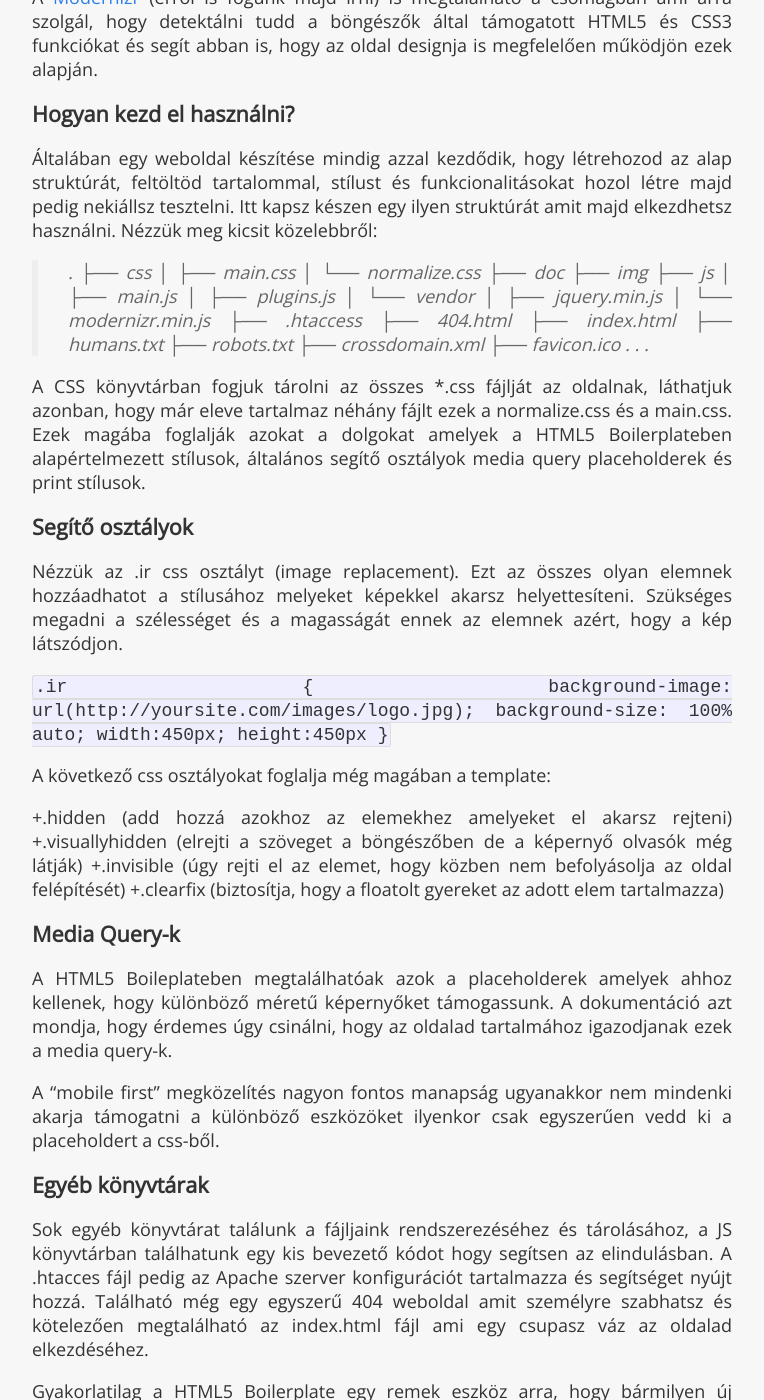
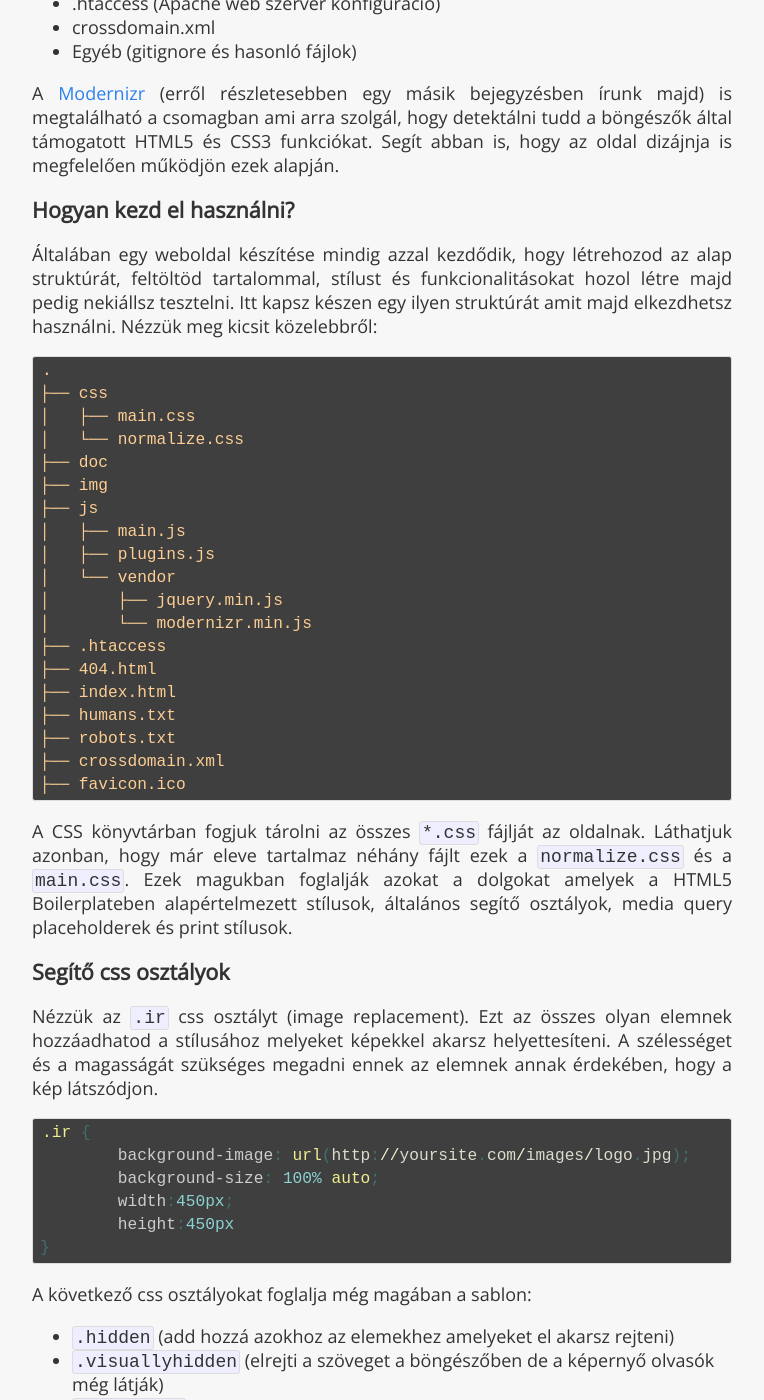
Before and after one commit to kir-dev/kir-dev.sch.bme.hu, a Jekyll site: the page built from _posts/2014-01-04-a-html5-boilerplate.md, in a window 1280 px wide and 1400 px high, scrolled down 650 px. Shown: the whole window, without its empty margins (258-1022 px from the left). Built offline with Jekyll 4.4.1, drawn with Linux system fonts in a browser that asks for light colours; some web fonts are replaced; Markdown is read by kramdown in place of the engine named in the settings; some of the changed text lies outside the part shown.

Commit message:
format, type, some correction in wording

```diff
--- a/_posts/2014-01-04-a-html5-boilerplate.md
+++ b/_posts/2014-01-04-a-html5-boilerplate.md
@@ -5,23 +5,23 @@ author: kresshy
 date: 2014-01-03 22:00:00
 ---
 
-A HTML5 Boilerplate egy front-end template amit arra találtak ki, hogy gyors, robusztus és
-alkalmazkodó weboldalakat tudj készíteni az új HTML5 funkcionalitásokkal. Ez egy open source projekt amit Paul Irish és Divya Manian készített és tökéletes arra, hogy cross-browser weboldalakat készíts amik működnek a régi böngészőkben is. A projekt letölthető a [HTML5 Boilerplate](http://html5boilerplate.com/) weboldaláról teljes csomagként vagy pedig egy kissebb válozatban amely nem tartalmazza a dokumentációt. Az utóbbi csak azonkan ajánlott akik már dolgoztak vele korábban.
+A HTML5 Boilerplate egy front-end template, amit arra találtak ki, hogy gyors, robusztus és
+alkalmazkodó weboldalakat tudj készíteni az új HTML5 funkcionalitásokkal. Ez egy open source projekt, amit Paul Irish és Divya Manian készített és tökéletes arra, hogy cross-browser weboldalakat készíts, amik működnek a régi böngészőkben is. A projekt letölthető a [HTML5 Boilerplate](http://html5boilerplate.com/) weboldaláról teljes csomagként vagy egy kisebb változatban, amely nem tartalmazza a dokumentációt. Az utóbbi csak azoknak ajánlott akik már dolgoztak vele korábban.
 
 ## Mi található a csomagban?
 
 Megtalálható minden olyan elem amelyre szükséged lehet a fejlesztés során beleértve a
 dokumentációkat is az egyes részekhez.
 
-+HTML
-+CSS
-+JavaScript
-+.htaccess (Apache web szerver konfiguráció)
-+Crossdomain.xml
-+Egyéb (gitignore és hasonló fájlok)
+* HTML
+* CSS
+* JavaScript
+* .htaccess (Apache web szerver konfiguráció)
+* crossdomain.xml
+* Egyéb (gitignore és hasonló fájlok)
 
-A [Modernizr](http://modernizr.com/) (erről is fogunk majd írni) is megtalálható a csomagban ami arra szolgál, hogy detektálni tudd a böngészők által támogatott HTML5 és CSS3 funkciókat és segít abban is, hogy
-az oldal designja is megfelelően működjön ezek alapján.
+A [Modernizr](http://modernizr.com/) (erről részletesebben egy másik bejegyzésben írunk majd) is megtalálható a csomagban ami arra szolgál, hogy detektálni tudd a böngészők által támogatott HTML5 és CSS3 funkciókat. Segít abban is, hogy
+az oldal dizájnja is megfelelően működjön ezek alapján.
 
 ## Hogyan kezd el használni?
 
@@ -29,60 +29,56 @@ az oldal designja is megfelelően működjön ezek alapján.
 feltöltöd tartalommal, stílust és funkcionalitásokat hozol létre majd pedig nekiállsz tesztelni.
 Itt kapsz készen egy ilyen struktúrát amit majd elkezdhetsz használni. Nézzük meg kicsit közelebbről:
 
->.
->├── css
->│   ├── main.css
->│   └── normalize.css
->├── doc
->├── img
->├── js
->│   ├── main.js
->│   ├── plugins.js
->│   └── vendor
->│       ├── jquery.min.js
->│       └── modernizr.min.js
->├── .htaccess
->├── 404.html
->├── index.html
->├── humans.txt
->├── robots.txt
->├── crossdomain.xml
->├── favicon.ico
->.
->.
->.
+    .
+    ├── css
+    │   ├── main.css
+    │   └── normalize.css
+    ├── doc
+    ├── img
+    ├── js
+    │   ├── main.js
+    │   ├── plugins.js
+    │   └── vendor
+    │       ├── jquery.min.js
+    │       └── modernizr.min.js
+    ├── .htaccess
+    ├── 404.html
+    ├── index.html
+    ├── humans.txt
+    ├── robots.txt
+    ├── crossdomain.xml
+    ├── favicon.ico
 
+A CSS könyvtárban fogjuk tárolni az összes `*.css` fájlját az oldalnak. Láthatjuk azonban, hogy már eleve tartalmaz néhány fájlt ezek a `normalize.css` és a `main.css`. Ezek magukban foglalják azokat a dolgokat amelyek a HTML5 Boilerplateben alapértelmezett stílusok, általános segítő osztályok, media query placeholderek és print stílusok.
 
-A CSS könyvtárban fogjuk tárolni az összes *.css fájlját az oldalnak, láthatjuk azonban, hogy már eleve tartalmaz néhány fájlt ezek a normalize.css és a main.css. Ezek magába foglalják azokat a dolgokat amelyek a HTML5 Boilerplateben alapértelmezett stílusok, általános segítő osztályok media query placeholderek és print stílusok.
+## Segítő css osztályok
 
-## Segítő osztályok
+Nézzük az `.ir` css osztályt (image replacement). Ezt az összes olyan elemnek hozzáadhatod a stílusához melyeket képekkel akarsz helyettesíteni. A szélességet és a magasságát szükséges megadni ennek az elemnek annak érdekében, hogy a kép látszódjon.
 
-Nézzük az .ir css osztályt (image replacement). Ezt az összes olyan elemnek hozzáadhatot a stílusához melyeket képekkel akarsz helyettesíteni. Szükséges megadni a szélességet és a magasságát ennek az elemnek azért, hogy a kép látszódjon.
-
-<code>
+~~~css
 .ir {
 	background-image: url(http://yoursite.com/images/logo.jpg);
 	background-size: 100% auto;
 	width:450px;
 	height:450px
 }
-</code>
+~~~
 
-A következő css osztályokat foglalja még magában a template:
+A következő css osztályokat foglalja még magában a sablon:
 
-+.hidden (add hozzá azokhoz az elemekhez amelyeket el akarsz rejteni)
-+.visuallyhidden (elrejti a szöveget a böngészőben de a képernyő olvasók még látják)
-+.invisible (úgy rejti el az elemet, hogy közben nem befolyásolja az oldal felépítését)
-+.clearfix (biztosítja, hogy a floatolt gyereket az adott elem tartalmazza)
+* `.hidden` (add hozzá azokhoz az elemekhez amelyeket el akarsz rejteni)
+* `.visuallyhidden` (elrejti a szöveget a böngészőben de a képernyő olvasók még látják)
+* `.invisible` (úgy rejti el az elemet, hogy közben nem befolyásolja az oldal felépítését)
+* `.clearfix` (biztosítja, hogy a lebegtetett (`float`) gyereket az adott elem tartalmazza)
 
-## Media Query-k
+## Media query-k
 
-A HTML5 Boileplateben megtalálhatóak azok a placeholderek amelyek ahhoz kellenek, hogy különböző méretű képernyőket támogassunk. A dokumentáció azt mondja, hogy érdemes úgy csinálni, hogy az oldalad tartalmához igazodjanak ezek a media query-k.
+A HTML5 Boilerplate-ben megtalálhatóak azok a placeholderek amelyek ahhoz kellenek, hogy különböző méretű képernyőket támogassunk. A dokumentáció azt mondja, hogy érdemes úgy csinálni, hogy az oldalad tartalmához igazodjanak ezek a media query-k.
 
-A "mobile first" megközelítés nagyon fontos manapság ugyanakkor nem mindenki akarja támogatni a különböző eszközöket ilyenkor csak egyszerűen vedd ki a placeholdert a css-ből.
+A "mobile first" megközelítés nagyon fontos manapság ugyanakkor nem mindenki akarja támogatni a különböző eszközöket. Ilyenkor csak egyszerűen vedd ki a placeholdert a css-ből.
 
 ## Egyéb könyvtárak
 
-Sok egyéb könyvtárat találunk a fájljaink rendszerezéséhez és tárolásához, a JS könyvtárban találhatunk egy kis bevezető kódot hogy segítsen az elindulásban. A .htacces fájl pedig az Apache szerver konfigurációt tartalmazza és segítséget nyújt hozzá. Található még egy egyszerű 404 weboldal amit személyre szabhatsz és kötelezően megtalálható az index.html fájl ami egy csupasz váz az oldalad elkezdéséhez.
+Sok egyéb könyvtárat találunk a fájljaink rendszerezéséhez és tárolásához, a JS könyvtárban találhatunk egy kis bevezető kódot, hogy segítsen az elindulásban. A `.htaccess` fájl pedig az Apache szerver konfigurációt tartalmaz és segítséget nyújt hozzá. Található még egy egyszerű weboldal a 404 hibakód (nem található erőforrás) kezelésére, amit személyre szabhatsz, valamint kötelezően megtalálható az `index.html` fájl, ami egy csupasz váz az oldalad elkezdéséhez.
 
 Gyakorlatilag a HTML5 Boilerplate egy remek eszköz arra, hogy bármilyen új projektet elkezdj. Rengeteg böngésző létezik és tökéletes támogatást és vázat nyújt ahhoz, hogy weboldalakat hozz létre mobilra, tabletre és desktopra.
```
